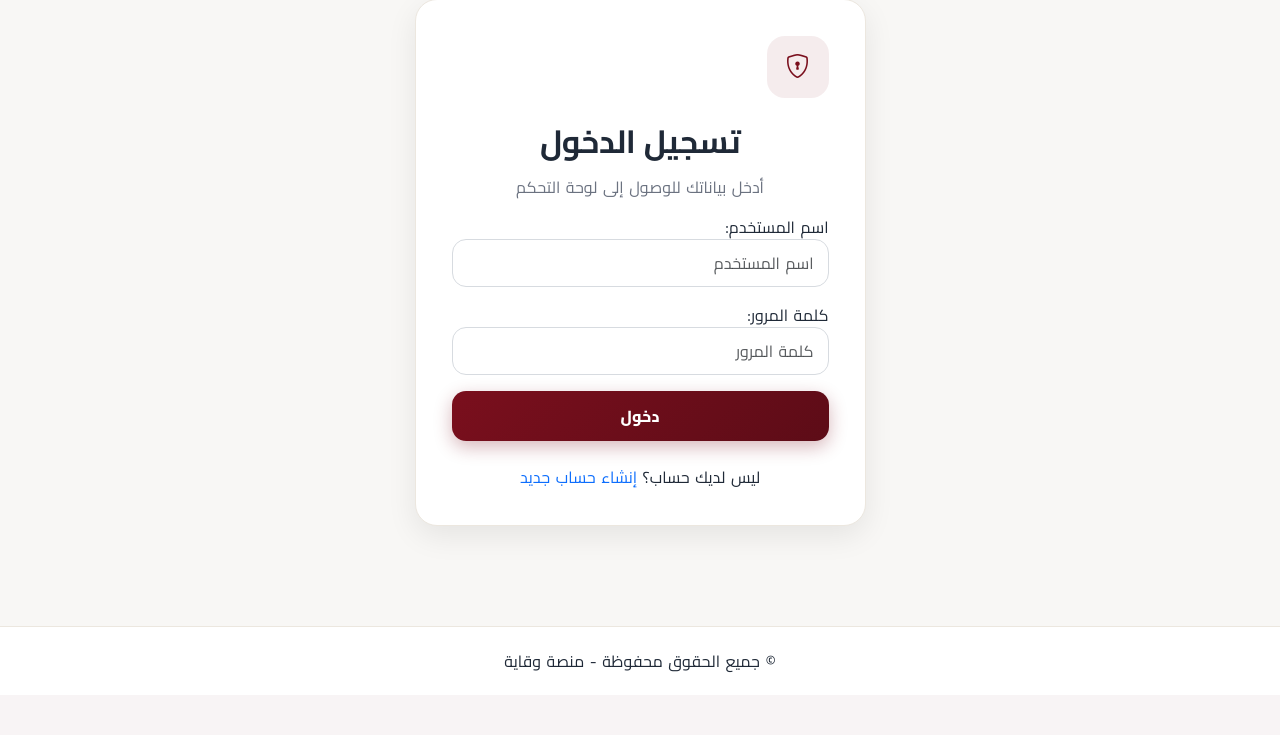
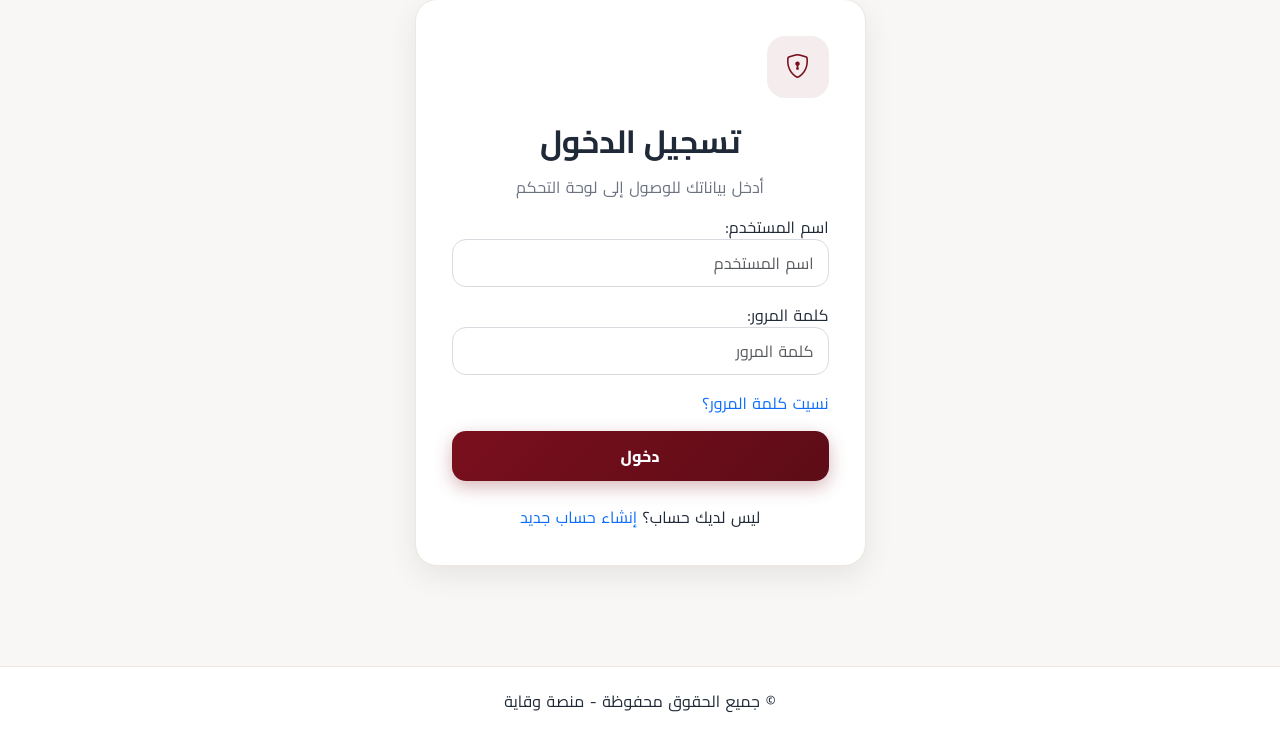
Before and after one commit to azhryb824-sys/wiqaya, a Django app: page /login/ in a window 1280 px wide. Shown: the part 145-880 px from the top of the page. Before the commit the page ends 817 px from the top, so only its background shows below. Run offline with Django 5.2, Linux system fonts and the light colour scheme.

Commit message:
Update login.html

```diff
--- a/templates/core/login.html
+++ b/templates/core/login.html
@@ -19,6 +19,13 @@
                     <form method="post">
                         {% csrf_token %}
                         {{ form.as_p }}
+
+                        <div class="text-start mb-3">
+                            <a href="{% url 'password_reset' %}" class="text-decoration-none">
+                                نسيت كلمة المرور؟
+                            </a>
+                        </div>
+
                         <button type="submit" class="btn btn-main w-100">دخول</button>
                     </form>
 
```
